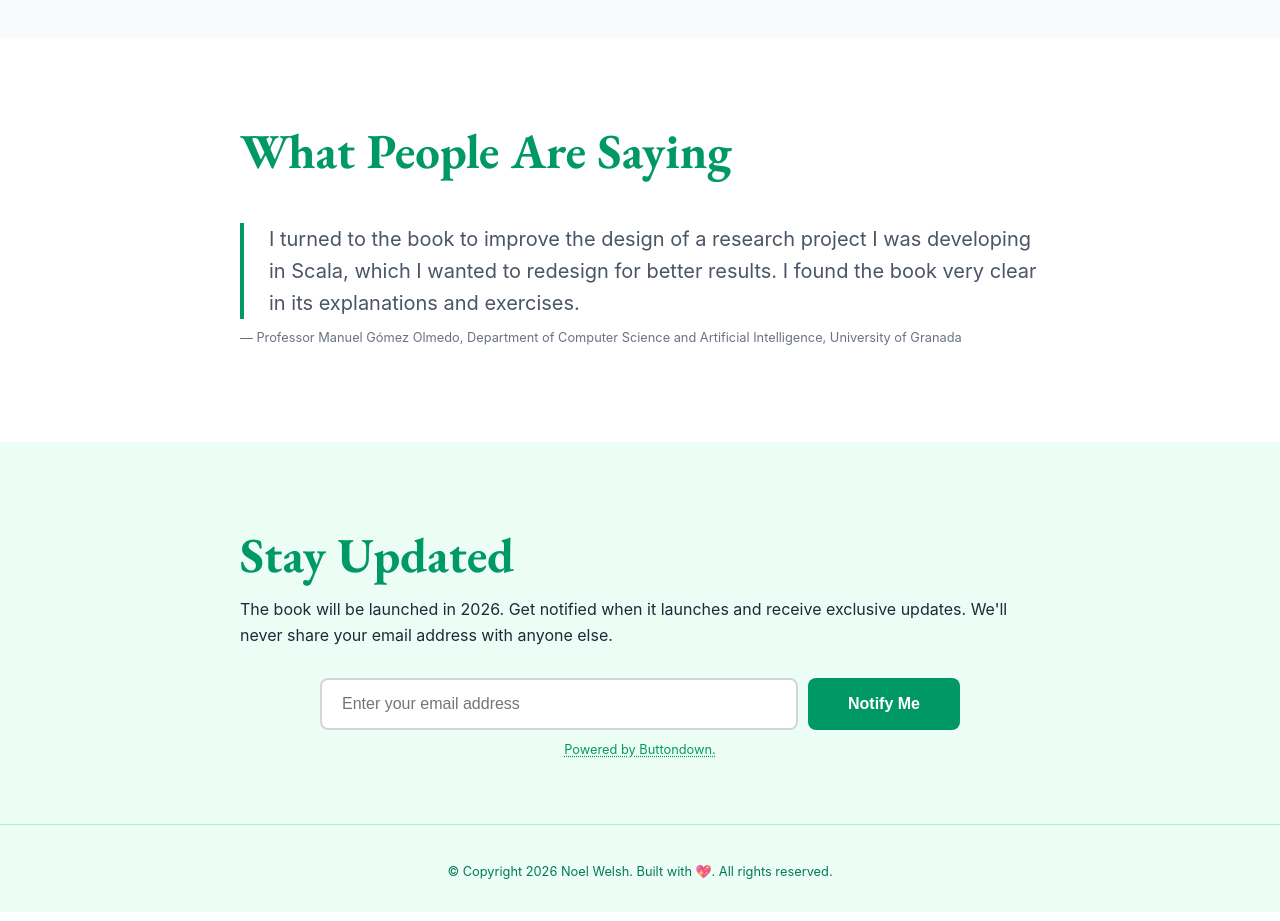
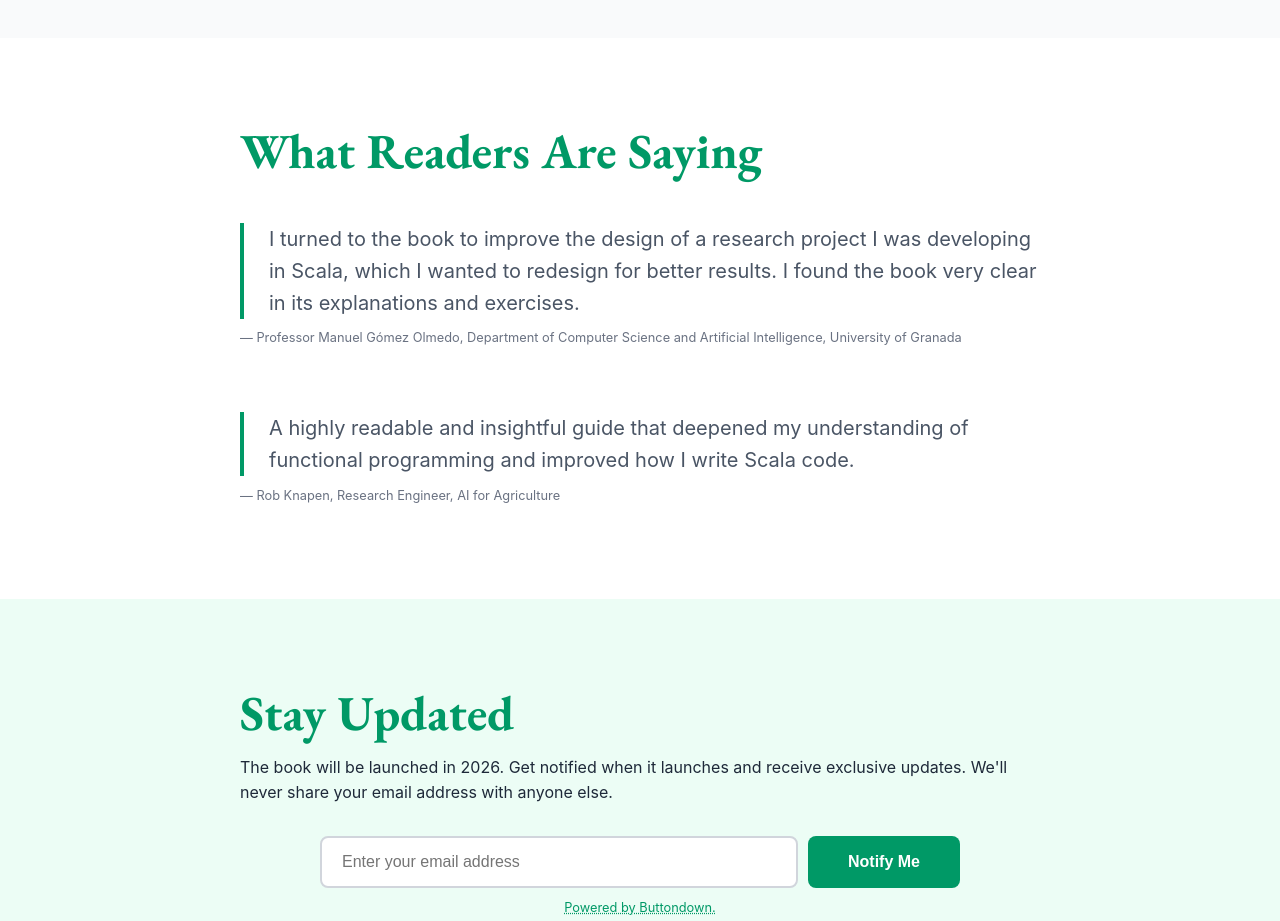
Before and after one commit to functionalprogrammingstrategies/functionalprogrammingstrategies.github.io, a plain HTML site: page index.html in a window 1280 px wide. Shown: the part 2380-3301 px from the top of the page. Drawn offline with nearby package versions, Linux system fonts and the light colour scheme.

Commit message:
Add review from Rob

```diff
--- a/index.html
+++ b/index.html
@@ -457,7 +457,7 @@
 
   <section id="reviews" class="section reviews">
     <div class="container">
-      <h2>What People Are Saying</h2>
+      <h2>What Readers Are Saying</h2>
       <div class="review">
         <blockquote>
           I turned to the book to improve the design of a research project I was
@@ -465,6 +465,12 @@
           book very clear in its explanations and exercises.
         </blockquote>
         <p class="byline">Professor Manuel Gómez Olmedo, Department of Computer Science and Artificial Intelligence, University of Granada</p>
+      </div>
+      <div class="review">
+        <blockquote>
+          A highly readable and insightful guide that deepened my understanding of functional programming and improved how I write Scala code.
+        </blockquote>
+        <p class="byline">Rob Knapen, Research Engineer, AI for Agriculture</p>
       </div>
     </div>
   </section>
```
